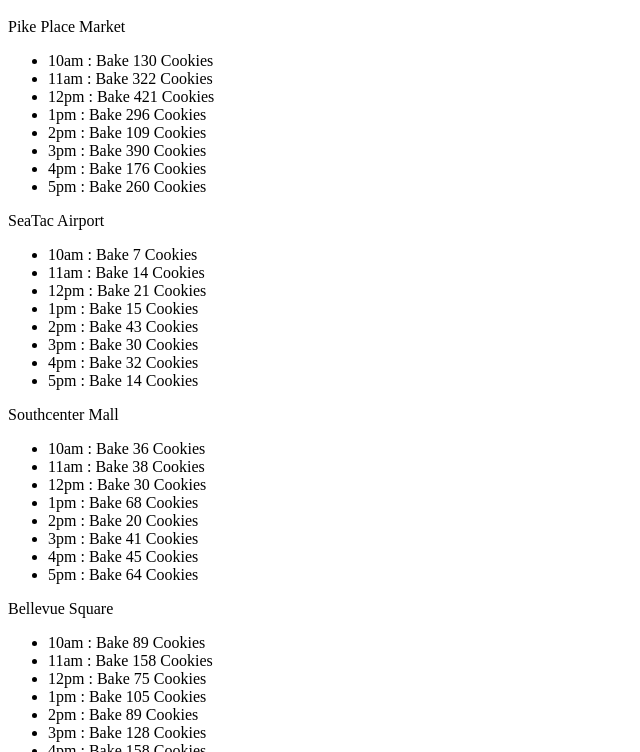
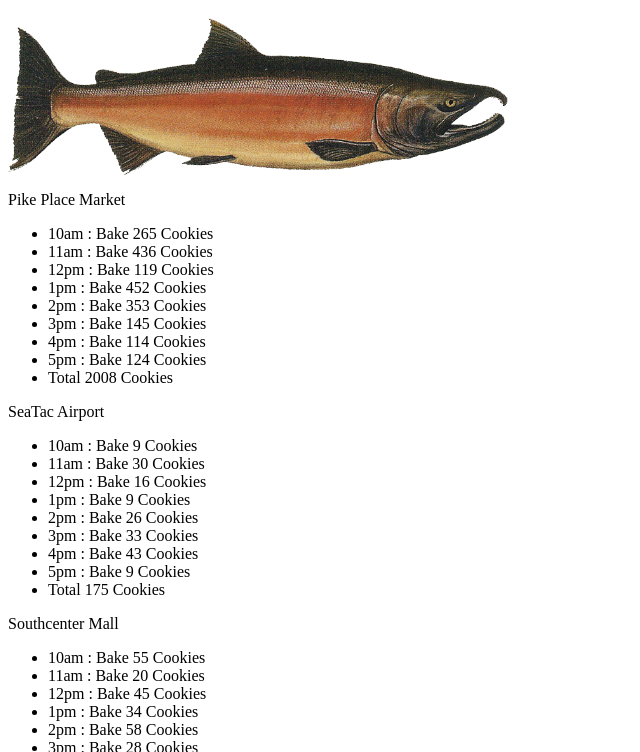
Before and after one commit to cnemmer/cookie-stand, a plain HTML site: page index.html in a window 1280 px wide. Shown: the part 48-800 px from the top of the page, without its empty margins (0-640 px from the left). Drawn offline with Linux system fonts and the light colour scheme.

Commit message:
Updated my Objects into a Constructor Object

```diff
--- a/app.js
+++ b/app.js
@@ -1,123 +1,53 @@
 var hourOperation = ['10am', '11am', '12pm', '1pm', '2pm', '3pm', '4pm', '5pm'];
 
-var pikePlace = {
-	location: 'Pike Place Market',
-	minCustHour: 17,
-	maxCustHour: 88,
-	avgCookiesCust: 5.2,
+var CookieStand = function(placeName, minCustHour, maxCustHour, avgCookiesCust, id)  {
+	this.placeName = placeName;
+	this.minCustHour = minCustHour;
+	this.maxCustHour = maxCustHour;
+	this.avgCookiesCust = avgCookiesCust;
+	this.id = id;
 
-	randCustHour: function() {
+	this.randCustHour = function() {
 		return Math.floor(Math.random() * (this.maxCustHour - this.minCustHour +1)) + this.minCustHour;
-	},
+	};
 
-	totalCookieHour: function() {
+	this.totalCookieHour = function() {
 		return Math.floor(this.randCustHour() * this.avgCookiesCust);
-	}
+	};
 
-}
-
+  this.counter = function(id) {
+  	var counter = 0;
 		for(var i = 0; i < hourOperation.length; i++) {
-  	var text = document.createTextNode(hourOperation[i] + " : Bake " + pikePlace.totalCookieHour() + " Cookies");
-  	var list = document.getElementById('pike');
+			var bake = this.totalCookieHour();
+			counter += bake;
+	  	var list = document.getElementById(id);
 	  	var item = document.createElement("li");
+	  	var text = document.createTextNode(hourOperation[i] + " : Bake " + bake + " Cookies");
 	  	item.appendChild(text);
 	  	list.appendChild(item);
 	  }
+	  	var item = document.createElement("li");
+	  	var text = document.createTextNode("Total " + counter + " Cookies");
+	  	item.appendChild(text);
+	  	list.appendChild(item);
+	 };
 
-
-var seaTac = {
-	location: 'SeaTac Airport',
-	minCustHour: 6,
-	maxCustHour: 44,
-	avgCookiesCust: 1.2,
-
-	randCustHour: function() {
-		return Math.floor(Math.random() * (this.maxCustHour - this.minCustHour +1)) + this.minCustHour;
-	},
-
-	totalCookieHour: function() {
-		return Math.floor(this.randCustHour() * this.avgCookiesCust);
+	 this.dayTotal = function() {
+	 	return this.totalCookieHour + hourOperation.length;
 	 }
 
+   this.counter(this.id);
+   this.dayTotal();
 }
 
-for(var i = 0; i < hourOperation.length; i++) {
-  	var text = document.createTextNode(hourOperation[i] + " : Bake " + seaTac.totalCookieHour() + " Cookies");
-  	var list = document.getElementById('seaTac');
-  	var item = document.createElement("li");
-  	item.appendChild(text);
-  	list.appendChild(item);
-  }
+var pikePlace = new CookieStand('Pike Place Market', 17, 88, 5.2, 'pike');
+var seaTac = new CookieStand('SeaTac Airport', 6, 44, 1.2, 'seaTac');
+var southcenter = new CookieStand('Southcenter Mall', 11, 38, 1.9, 'southCenter');
+var bellevueSquare = new CookieStand('Bellevue Square', 20, 48, 3.3, 'bellSQ');
+var alki = new CookieStand('Alki Beach', 3, 24, 2.6, 'alki');
 
-
-var southCenter = {
-	location: 'Southcenter Mall',
-	minCustHour: 11,
-	maxCustHour: 38,
-	avgCookiesCust: 1.9,
-
-	randCustHour: function() {
-		return Math.floor(Math.random() * (this.maxCustHour - this.minCustHour +1)) + this.minCustHour;
-	},
-
-	totalCookieHour: function() {
-		return Math.floor(this.randCustHour() * this.avgCookiesCust);
-	}
-
-}
-
-for(var i = 0; i < hourOperation.length; i++) {
-  	var text = document.createTextNode(hourOperation[i] + " : Bake " + southCenter.totalCookieHour() + " Cookies");
-  	var list = document.getElementById('southCenter');
-  	var item = document.createElement("li");
-  	item.appendChild(text);
-  	list.appendChild(item);
-  }
-
-
-var bellSQ = {
-	location: 'Bellevue Square',
-	minCustHour: 20,
-	maxCustHour: 48,
-	avgCookiesCust: 3.3,
-
-	randCustHour: function() {
-		return Math.floor(Math.random() * (this.maxCustHour - this.minCustHour +1)) + this.minCustHour;
-	},
-
-	totalCookieHour: function() {
-		return Math.floor(this.randCustHour() * this.avgCookiesCust);
-	}
-}
-
-for(var i = 0; i < hourOperation.length; i++) {
-  	var text = document.createTextNode(hourOperation[i] + " : Bake " + bellSQ.totalCookieHour() + " Cookies");
-  	var list = document.getElementById('bellSQ');
-  	var item = document.createElement("li");
-  	item.appendChild(text);
-  	list.appendChild(item);
-}
-
-var alki = {
-	location: 'Alki Beach',
-	minCustHour: 3,
-	maxCustHour: 24,
-	avgCookiesCust: 2.6,
-
-	randCustHour: function() {
-		return Math.floor(Math.random() * (this.maxCustHour - this.minCustHour +1)) + this.minCustHour;
-	},
-
-	totalCookieHour: function() {
-		return Math.floor(this.randCustHour() * this.avgCookiesCust);
-	}
-
-}
-
-for(var i = 0; i < hourOperation.length; i++) {
-  	var text = document.createTextNode(hourOperation[i] + " : Bake " + alki.totalCookieHour() + " Cookies");
-  	var list = document.getElementById('alki');
-  	var item = document.createElement("li");
-  	item.appendChild(text);
-  	list.appendChild(item);
-}
+console.log(pikePlace);
+console.log(seaTac);
+console.log(southcenter);
+console.log(bellevueSquare);
+console.log(alki);
--- a/index.html
+++ b/index.html
@@ -5,6 +5,7 @@
 </head>
 <body>
 	<H1>Salmon-Cookie</h1>
+		<img src='img/salmon.png' width= '500' />
 
 	<p>Pike Place Market</p>
 	 <ul id="pike"></ul>
```
Lines whose indentation alone changed are shown as unchanged.
